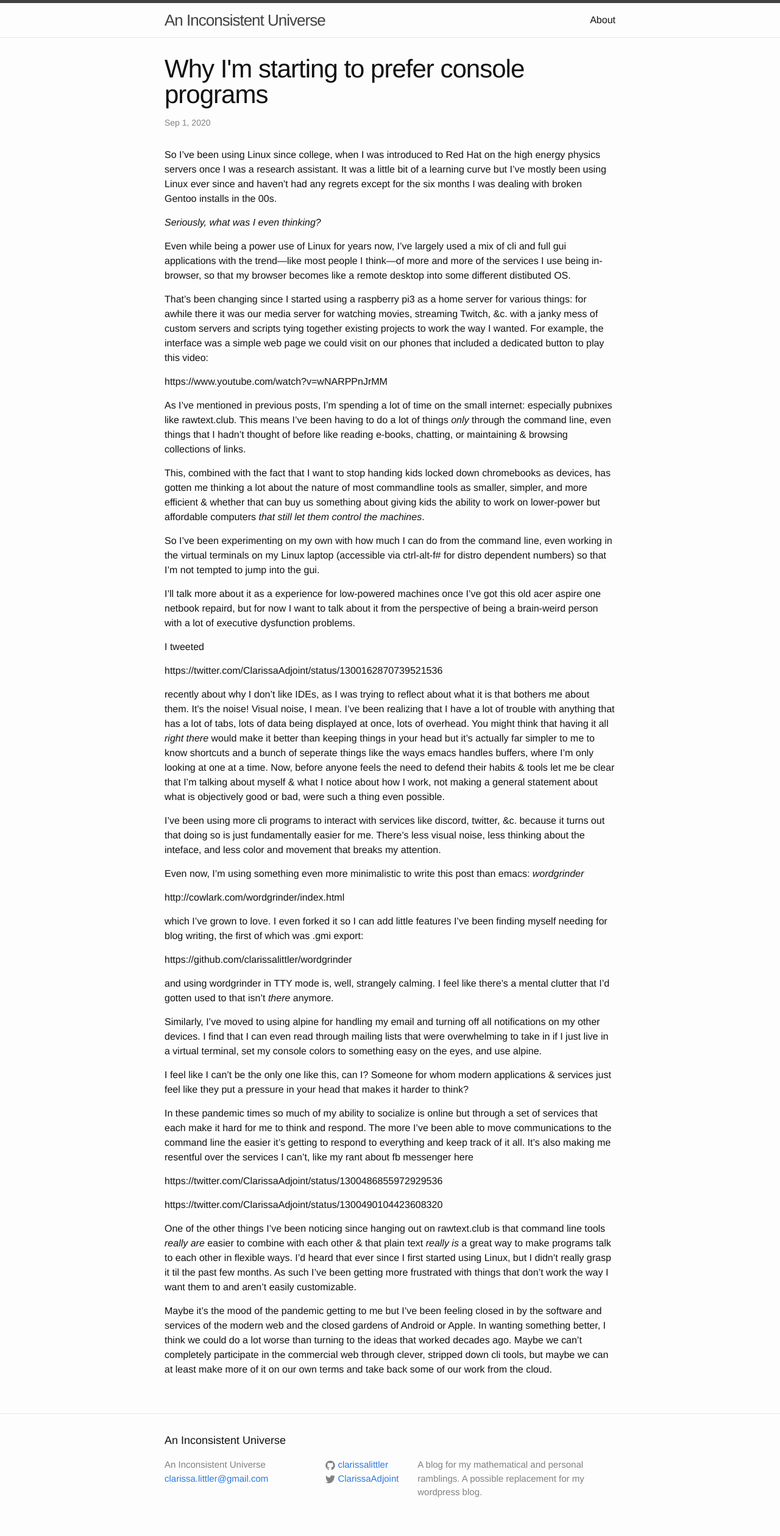
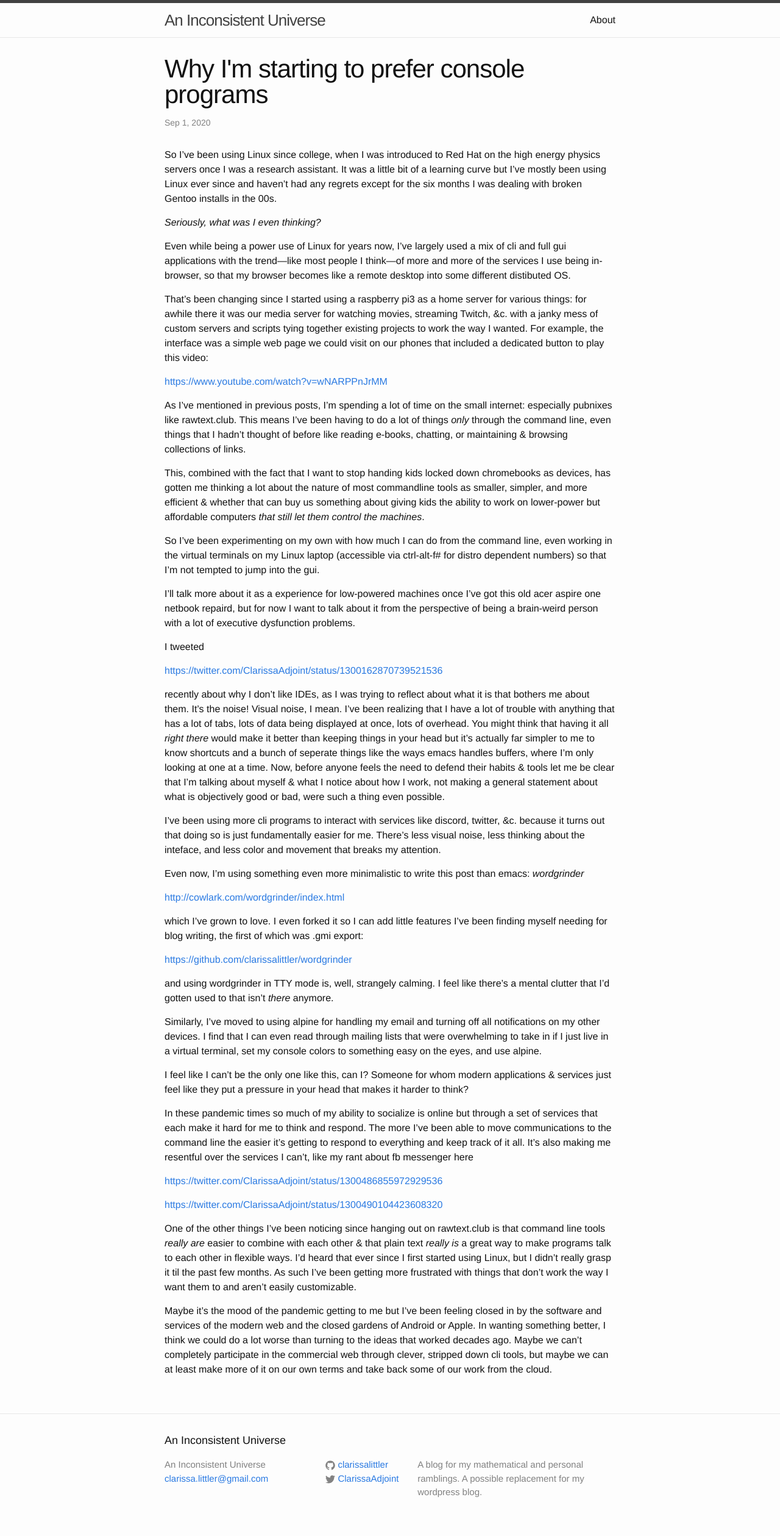
Before and after one commit to clarissalittler/clarissalittler.github.io, a Jekyll site: the page built from _posts/2020-09-01-console.markdown, in a window 1280 px wide. Shown: the whole page at 61% size. Built offline with Jekyll 4.4.1, drawn with Linux system fonts in a browser that asks for light colours.

Commit message:
formatting fix

```diff
--- a/_posts/2020-09-01-console.markdown
+++ b/_posts/2020-09-01-console.markdown
@@ -13,7 +13,7 @@ Even while being a power use of Linux for years now, I've largely used a mix of
 
 That's been changing since I started using a raspberry pi3 as a home server for various things: for awhile there it was our media server for watching movies, streaming Twitch, &c. with a janky mess of custom servers and scripts tying together existing projects to work the way I wanted. For example, the interface was a simple web page we could visit on our phones that included a dedicated button to play this video:
 
-https://www.youtube.com/watch?v=wNARPPnJrMM
+<https://www.youtube.com/watch?v=wNARPPnJrMM>
 
 As I've mentioned in previous posts, I'm spending a lot of time on the small internet: especially pubnixes like rawtext.club. This means I've been having to do a lot of things _only_ through the command line, even things that I hadn't thought of before like reading e-books, chatting, or maintaining & browsing collections of links.
 
@@ -25,7 +25,7 @@ I'll talk more about it as a experience for low-powered machines once I've got t
 
 I tweeted
 
-https://twitter.com/ClarissaAdjoint/status/1300162870739521536
+<https://twitter.com/ClarissaAdjoint/status/1300162870739521536>
 
 recently about why I don't like IDEs, as I was trying to reflect about what it is that bothers me about them. It's the noise! Visual noise, I mean. I've been realizing that I have a lot of trouble with anything that has a lot of tabs, lots of data being displayed at once, lots of overhead. You might think that having it all _right there_ would make it better than keeping things in your head but it's actually far simpler to me to know shortcuts and a bunch of seperate things like the ways emacs handles buffers, where I'm only looking at one at a time. Now, before anyone feels the need to defend their habits & tools let me be clear that I'm talking about myself & what I notice about how I work, not making a general statement about what is objectively good or bad, were such a thing even possible.
 
@@ -33,11 +33,11 @@ I've been using more cli programs to interact with services like discord, twitte
 
 Even now, I'm using something even more minimalistic to write this post than emacs: _wordgrinder_
 
-http://cowlark.com/wordgrinder/index.html
+<http://cowlark.com/wordgrinder/index.html>
 
 which I've grown to love. I even forked it so I can add little features I've been finding myself needing for blog writing, the first of which was .gmi export:
 
-https://github.com/clarissalittler/wordgrinder
+<https://github.com/clarissalittler/wordgrinder>
 
 and using wordgrinder in TTY mode is, well, strangely calming. I feel like there's a mental clutter that I'd gotten used to that isn't _there_ anymore.
 
@@ -47,9 +47,9 @@ I feel like I can't be the only one like this, can I? Someone for whom modern ap
 
 In these pandemic times so much of my ability to socialize is online but through a set of services that each make it hard for me to think and respond. The more I've been able to move communications to the command line the easier it's getting to respond to everything and keep track of it all. It's also making me resentful over the services I can't, like my rant about fb messenger here
 
-https://twitter.com/ClarissaAdjoint/status/1300486855972929536
+<https://twitter.com/ClarissaAdjoint/status/1300486855972929536>
 
-https://twitter.com/ClarissaAdjoint/status/1300490104423608320
+<https://twitter.com/ClarissaAdjoint/status/1300490104423608320>
 
 One of the other things I've been noticing since hanging out on rawtext.club is that command line tools _really are_ easier to combine with each other & that plain text _really is_ a great way to make programs talk to each other in flexible ways. I'd heard that ever since I first started using Linux, but I didn't really grasp it til the past few months. As such I've been getting more frustrated with things that don't work the way I want them to and aren't easily customizable.
 
```
